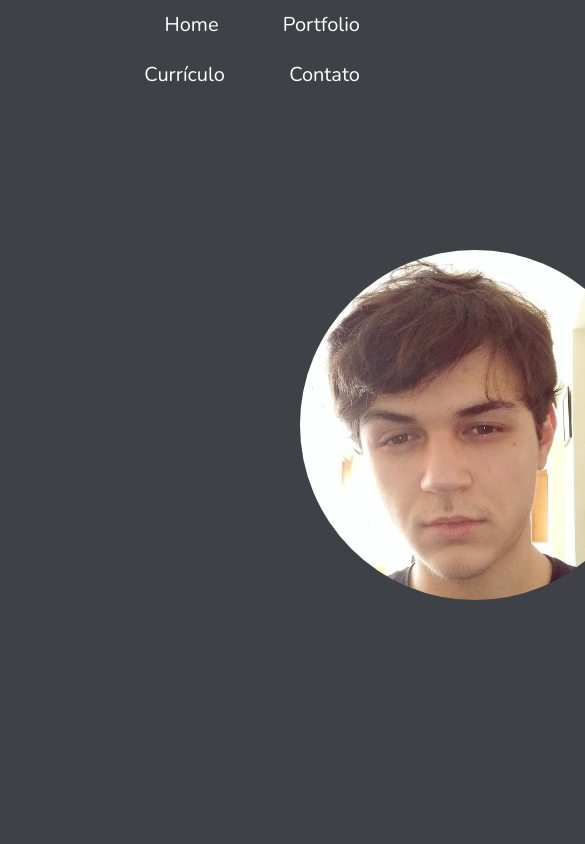
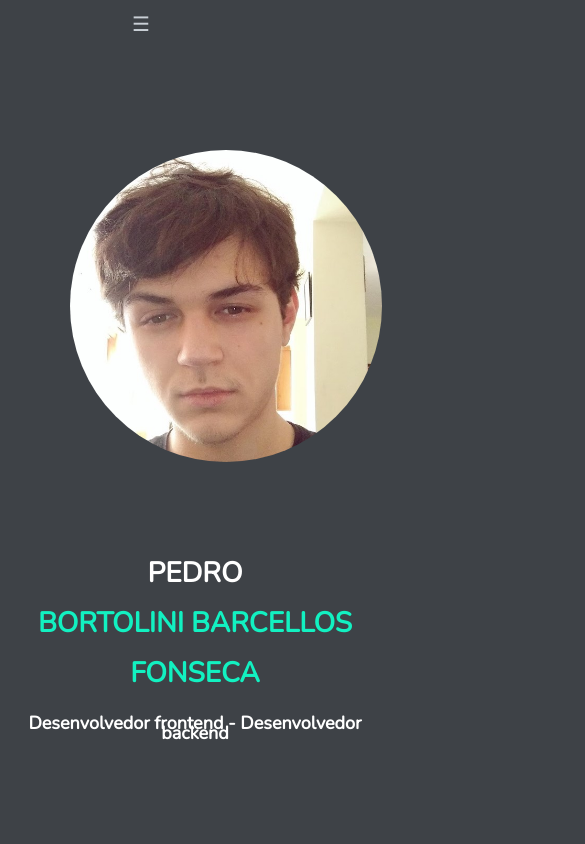
Before and after one commit to PedroFonseca447/CurriculoFonsecaProjeto, a plain HTML site: page index.html in a window 390 px wide. Shown: the top 844 px of the page, 585 px wide, since content can reach past the window. Drawn offline with nearby package versions, Linux system fonts and the light colour scheme.

Commit message:
resposividade no menu

```diff
--- a/css/styles.css
+++ b/css/styles.css
@@ -281,3 +281,54 @@ body{
     0% {transform: translate(-30px,0px)}
     100%{transform: translate(0px,0px)}
 }
+
+@media (max-width: 1000px) {
+
+    .fundo li{
+        display:none;
+
+    }
+
+    .fundo li.three-line{
+        display: inline-block;
+        margin-right: 210px;
+    }
+
+    .name div {
+        display: block;
+        height: auto;
+    }
+
+
+    .pick-photo{
+        width: 100%;
+
+     }
+
+    .pick-name{
+        vertical-align: top;
+        width: 100%;
+    }
+    .pick-photo img{
+        width: 350px;
+        border-radius: 350px;
+        text-align: center;
+        margin-left: 70px;
+        margin-top: 100px;
+        max-width: 80%;
+    }
+    .pick-name h1 {
+        font-size: 28px;
+        margin-top: 80px;
+        line-height: 50px;
+        text-align: center;
+        margin-right: 20px;
+        margin-left: 20px;
+    }
+    .pick-name h2 {
+        font-size: 18px;
+        text-align: center;
+        margin-right: 20px;
+        margin-left: 20px;
+    }
+}
```
Lines whose indentation alone changed are shown as unchanged.
